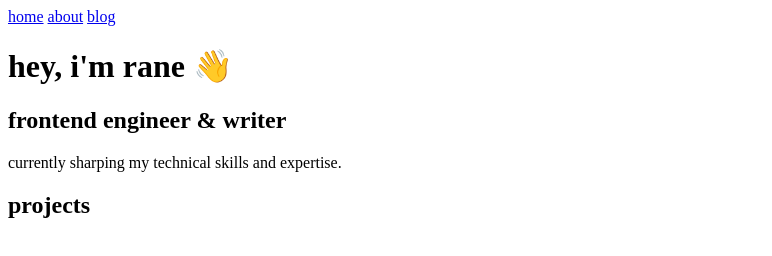
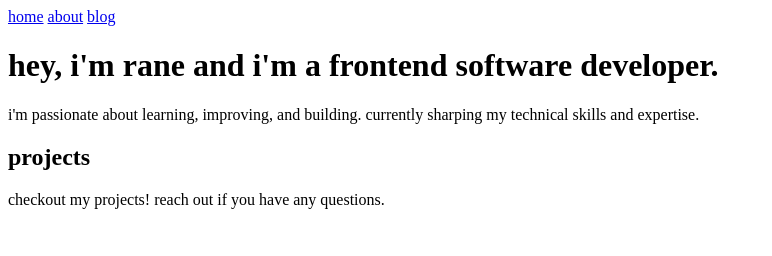
Before and after one commit to ranegray/puffy-parsec, an Astro site: page / in a window 1280 px wide. Shown: the whole page, without its empty margins (0-772 px from the left). Built offline with nearby package versions, Linux system fonts and the light colour scheme; Astro itself is replaced by a stand-in of ours.

Commit message:
Formated landing page

```diff
--- a/src/pages/index.astro
+++ b/src/pages/index.astro
@@ -15,12 +15,12 @@
 		<a href="/about/">about</a>
 		<a href="/blog/">blog</a>
 
-		<h1>hey, i'm rane 👋</h1>
-		<h2>frontend engineer & writer</h2>
-		<p>currently sharping my technical skills and expertise.</p>
+		<h1>hey, i'm rane and i'm a <span>frontend software developer</span>.</h1>
+		<p>i'm passionate about learning, improving, and building. currently sharping my technical skills and expertise.</p>
 
 		<section>
 			<h2>projects</h2>
+			<p>checkout my projects! reach out if you have any questions.</p>
 		</section>
 	</body>
 </html>
```
